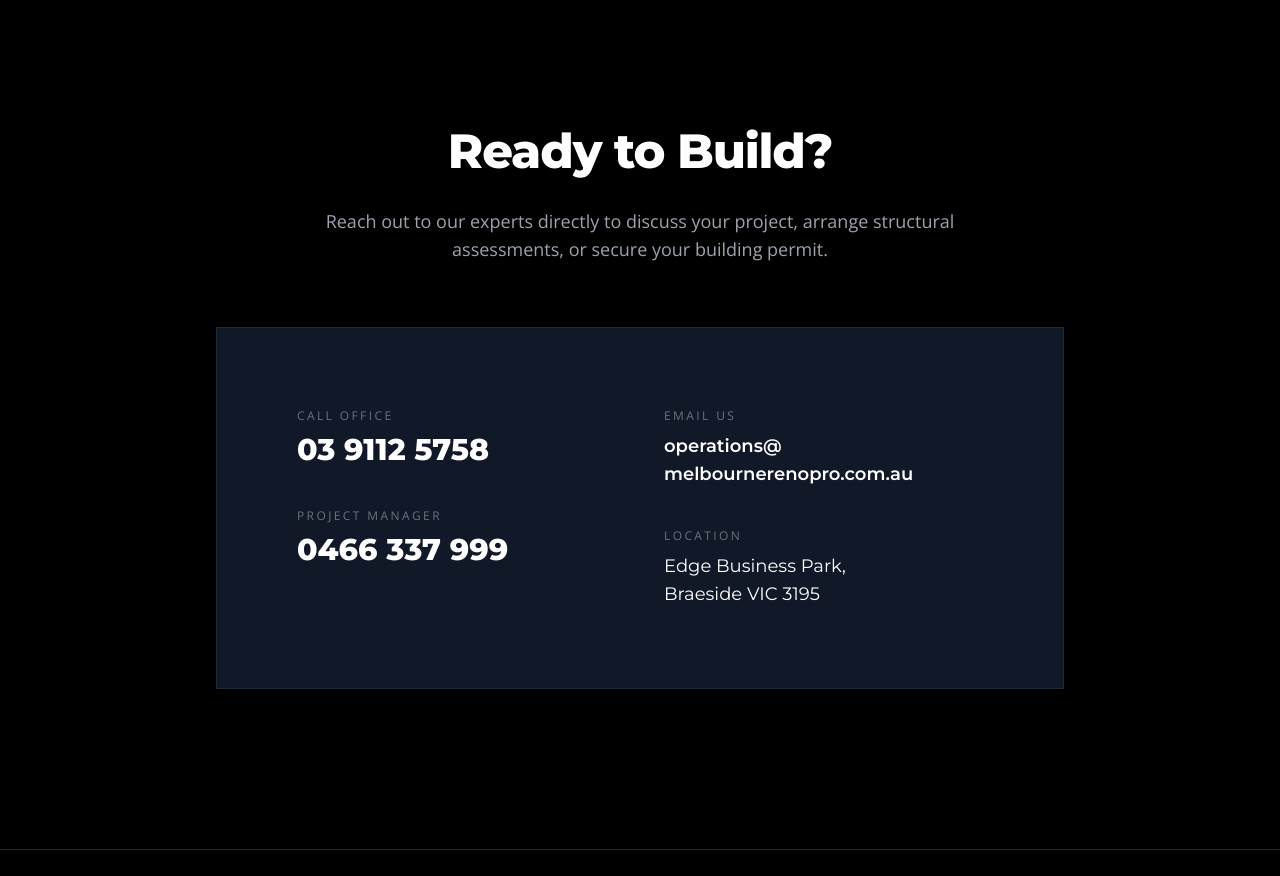
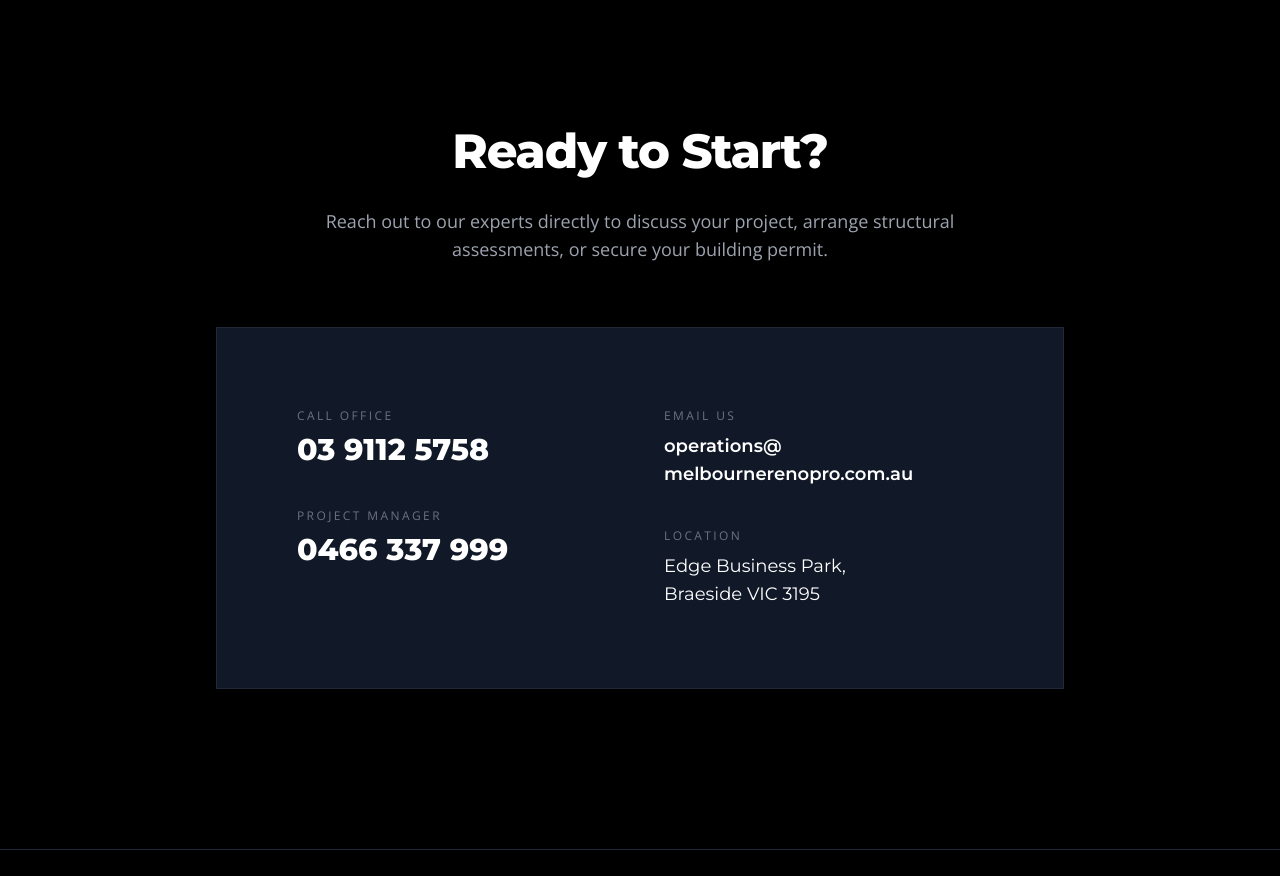
Before and after one commit to axis-melb/RenoPro, a plain HTML site: page projects.html.html in a window 1280 px wide. Shown: the part 2520-3396 px from the top of the page. Drawn offline with nearby package versions, Linux system fonts and the light colour scheme.

Commit message:
Update projects.html.html

```diff
--- a/projects.html.html
+++ b/projects.html.html
@@ -145,7 +145,7 @@
     <!-- 联系我们 -->
     <section id="contact" class="py-40 bg-black text-white">
         <div class="max-w-4xl mx-auto px-6 text-center">
-            <h2 class="font-heading text-4xl md:text-5xl font-extrabold mb-8 tracking-tight">Ready to Build?</h2>
+            <h2 class="font-heading text-4xl md:text-5xl font-extrabold mb-8 tracking-tight">Ready to Start?</h2>
             <p class="text-lg text-gray-400 mb-16 max-w-2xl mx-auto">
                 Reach out to our experts directly to discuss your project, arrange structural assessments, or secure your building permit.
             </p>
```
